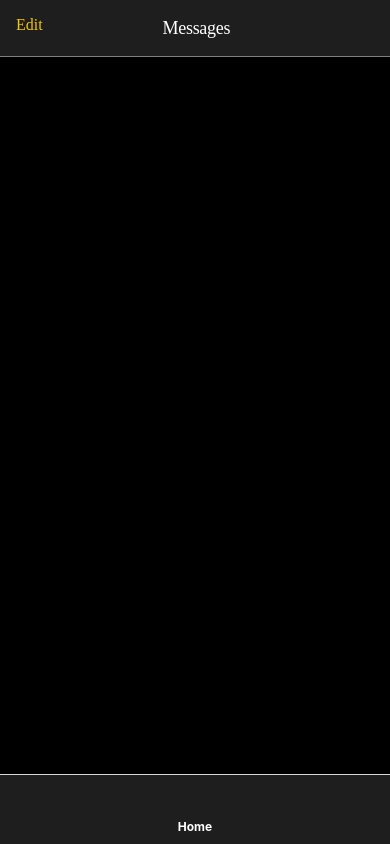
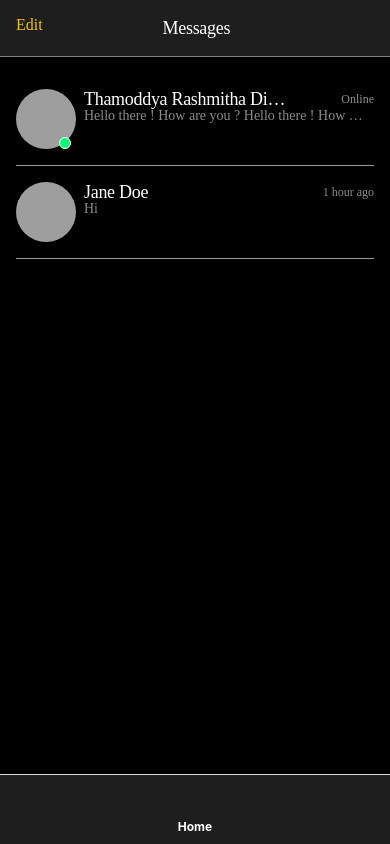
Before and after one commit to Thamoddya/mate, a React Native app: screen /BottomTabNavigation in a window 390 px wide. Built offline with nearby package versions, Linux system fonts and the light colour scheme; grey boxes are pictures that could not be loaded; some icons are missing.

Commit message:
ADDED : User Card

```diff
--- a/src/Screens/home/HomeScreen.tsx
+++ b/src/Screens/home/HomeScreen.tsx
@@ -8,12 +8,33 @@ import {
   TouchableOpacity,
   View,
 } from 'react-native';
+import UserCard from '../../components/cards/UserCard';
 import {ScreenStyles, TextStyles} from '../../styles/AppStyles';
 import {Colors} from '../../styles/Colors';
 
 interface HomeScreenProps {
   navigation: any;
 }
+
+const testUsers = [
+  {
+    profileImage: 'https://xsgames.co/randomusers/assets/avatars/male/34.jpg',
+    firstName: 'Thamoddya',
+    lastName: 'Rashmitha Dissanayake',
+    isOnline: true,
+    lastSeen: 'Online',
+    lastMessage:
+      'Hello there ! How are you ? Hello there ! How are you ? Hello there ! How are you ? ',
+  },
+  {
+    profileImage: 'https://xsgames.co/randomusers/assets/avatars/male/35.jpg',
+    firstName: 'Jane',
+    lastName: 'Doe',
+    isOnline: false,
+    lastSeen: '1 hour ago',
+    lastMessage: 'Hi',
+  },
+];
 
 const HomeScreen: React.FC<HomeScreenProps> = ({navigation}) => {
   // MARK: - Component
@@ -33,8 +54,18 @@ const HomeScreen: React.FC<HomeScreenProps> = ({navigation}) => {
 
   const MessageView: React.FC = () => {
     return (
-      <View>
-        <Text>Message</Text>
+      <View style={[styles.userCardsView]}>
+        {testUsers?.map((user, index) => (
+          <UserCard
+            firstName={user.firstName}
+            isOnline={user.isOnline}
+            key={index}
+            lastMessage={user.lastMessage}
+            lastSeen={user.lastSeen}
+            lastName={user.lastName}
+            profileImage={user.profileImage}
+          />
+        ))}
       </View>
     );
   };
@@ -73,4 +104,8 @@ const styles = StyleSheet.create({
     padding: 16,
     flexGrow: 1,
   },
+  userCardsView: {
+    width: '100%',
+    flexDirection: 'column',
+  },
 });
--- a/src/components/cards/UserCard.tsx
+++ b/src/components/cards/UserCard.tsx
@@ -1,14 +1,115 @@
 import React from 'react';
-import {StyleSheet, Text, View} from 'react-native';
+import {Image, StyleSheet, Text, TouchableOpacity, View} from 'react-native';
+import {TextStyles} from '../../styles/AppStyles';
+import {Colors} from '../../styles/Colors';
 
-const UserCard = () => {
+interface UserCardProps {
+  profileImage: string;
+  firstName: string;
+  lastName: string;
+  isOnline: boolean;
+  lastSeen: string;
+  lastMessage: string;
+}
+
+const UserCard: React.FC<UserCardProps> = ({
+  profileImage,
+  firstName,
+  lastName,
+  isOnline,
+  lastSeen,
+  lastMessage,
+}) => {
   return (
-    <View>
-      <Text>UserCard</Text>
-    </View>
+    <TouchableOpacity activeOpacity={0.8} style={[styles.container]}>
+      <View>
+        <Image style={[styles.ProfileImage]} source={{uri: profileImage}} />
+        {isOnline && <View style={[styles.profileDot]} />}
+      </View>
+      <View style={[styles.subDetailContainer]}>
+        <View style={[styles.nameLastSeenContainer]}>
+          <Text
+            numberOfLines={1}
+            ellipsizeMode="tail"
+            style={[styles.nameText]}>{`${firstName} ${lastName}`}</Text>
+          <Text style={[styles.lastSeenText]}>{lastSeen}</Text>
+        </View>
+        <Text
+          numberOfLines={1}
+          ellipsizeMode="tail"
+          style={[styles.lastMessageText]}>
+          {lastMessage}
+        </Text>
+      </View>
+    </TouchableOpacity>
   );
 };
 
 export default UserCard;
 
-const styles = StyleSheet.create({});
+const styles = StyleSheet.create({
+  container: {
+    width: '100%',
+    flexDirection: 'row',
+    borderBottomColor: '#9D9C9C',
+    borderBottomWidth: 0.2,
+    paddingVertical: 16,
+    alignItems: 'flex-start',
+    gap: 8,
+  },
+  ProfileImage: {
+    width: 60,
+    height: 60,
+    borderRadius: 60,
+  },
+  profileDot: {
+    width: 12,
+    height: 12,
+    borderRadius: 12,
+    backgroundColor: '#00FF75',
+    position: 'absolute',
+    right: 5,
+    bottom: 0,
+    borderColor: '#FFF',
+    borderWidth: 1,
+  },
+  nameLastSeenContainer: {
+    flexDirection: 'row',
+    justifyContent: 'space-between',
+    alignItems: 'center',
+    flexGrow: 1,
+  },
+  subDetailContainer: {
+    flexGrow: 1,
+    flexShrink: 1,
+  },
+  nameText: {
+    ...TextStyles.H3,
+    color: Colors.PRIMARY_WHITE,
+    textAlign: 'left',
+    lineHeight: 20,
+    flexGrow: 1,
+    flexShrink: 1,
+    marginRight: 8,
+  },
+  lastSeenText: {
+    ...TextStyles.P,
+    fontSize: 12,
+    color: Colors.GRAY_500,
+    textAlign: 'right',
+    lineHeight: 12,
+    flexShrink: 0,
+    flexBasis: 70,
+    marginLeft: 8,
+  },
+  lastMessageText: {
+    ...TextStyles.P,
+    color: Colors.GRAY_500,
+    fontSize: 14,
+    textAlign: 'left',
+    lineHeight: 14,
+    flexGrow: 1,
+    flexShrink: 1,
+    marginRight: 8,
+  },
+});
```
